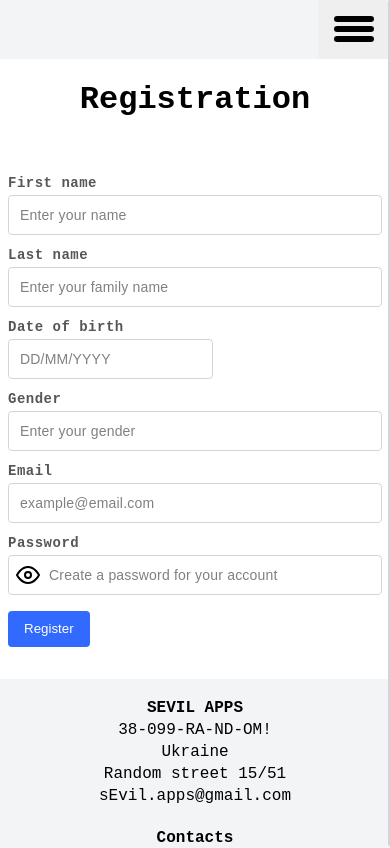
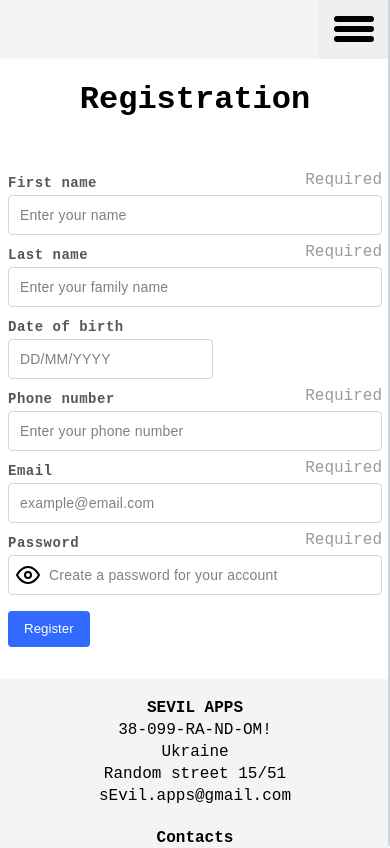
Before and after one commit to olegkarman/dcb, a React (Create React App) app in the folder DCB-Frontend/: page /register in a window 390 px wide. Shown: the top 848 px of the page. Built offline with nearby package versions, Linux system fonts and the light colour scheme.

Commit message:
phone number + validation

```diff
--- a/DCB-Frontend/src/pages/Register/Register.js
+++ b/DCB-Frontend/src/pages/Register/Register.js
@@ -5,7 +5,7 @@ import { Spacer } from "../../components/Spacer/Spacer";
 import { Button } from "../../components/Buttons/Button";
 import { Row } from "../../components/Row/Row";
 import { Datetime } from "../../components/Datetime/Datetime";
-import {emailPattern} from "../../utils/regEx";
+import {emailPattern, phoneNumberPattern} from "../../utils/regEx";
 
 export const Register = () => {
     const {  handleSubmit, formState: { errors }, control } = useForm();
@@ -32,6 +32,7 @@ export const Register = () => {
                                 validationError={
                                     errors.FirstName && "First name is required"
                                 }
+                                required
                             />
                         )}
                     />
@@ -51,6 +52,7 @@ export const Register = () => {
                                 validationError={
                                     errors.LastName && "Last name is required"
                                 }
+                                required
                             />
                         )}
                     />
@@ -62,7 +64,6 @@ export const Register = () => {
                     <Controller
                         name="DOB"
                         control={control}
-                        rules={{ required: true }}
                         render={({ field }) => (
                             <Datetime
                                 onChange={field.onChange}
@@ -79,18 +80,23 @@ export const Register = () => {
                     <Spacer size={8} />
 
                     <Controller
-                        name="Gender"
+                        name="PhoneNumber"
                         control={control}
-                        rules={{ required: true }}
+                        rules={{
+                            required: true,
+                            validate: (value) =>
+                                phoneNumberPattern.test(value)
+                        }}
                         render={({ field }) => (
                             <Input
-                                label="Gender"
-                                placeholder="Enter your gender"
+                                label="Phone number"
+                                placeholder="Enter your phone number"
                                 value={field.value || ""}
                                 onChange={field.onChange}
                                 validationError={
-                                    errors.Gender && "Gender is required"
+                                    errors.PhoneNumber && "Wrong phone number format"
                                 }
+                                required
                             />
                         )}
                     />
@@ -116,6 +122,7 @@ export const Register = () => {
                                 validationError={
                                     errors.Email && "Wrong email format"
                                 }
+                                required
                             />
                         )}
                     />
@@ -136,6 +143,7 @@ export const Register = () => {
                                     errors.Password && "Password is required"
                                 }
                                 type="password"
+                                required
                             />
                         )}
                     />
--- a/DCB-Frontend/src/utils/regEx.js
+++ b/DCB-Frontend/src/utils/regEx.js
@@ -1 +1,3 @@
 export const emailPattern = /[a-z0-9]+@[a-z]+\.[a-z]{2,3}/;
+
+export const phoneNumberPattern = /^\+380[0-9]{9}$/;
```
